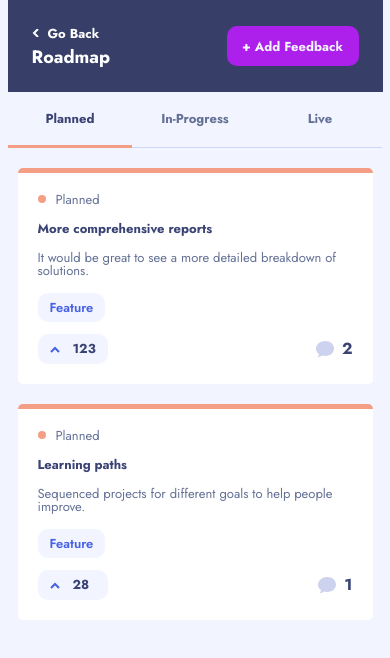
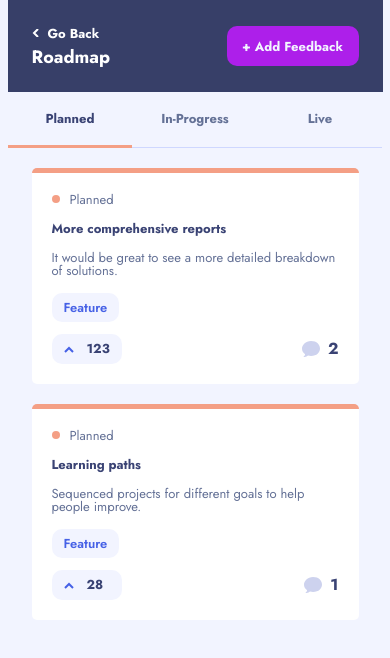
Before and after one commit to bazaglaza/portfolio-feedback-collection, a plain HTML site: page roadmap.html in a window 390 px wide. Drawn offline with Linux system fonts and the light colour scheme.

Commit message:
Fix width of cards on roadmap page for mobile

```diff
--- a/scss/roadmap.scss
+++ b/scss/roadmap.scss
@@ -341,7 +341,7 @@
 
     .cards{
         width: 375px;
-        padding: 0 10px;
+        padding: 0 24px;
         &__column{
             display: none;
             width: 100%;
```
Also changed, not shown: css/roadmap.css.
